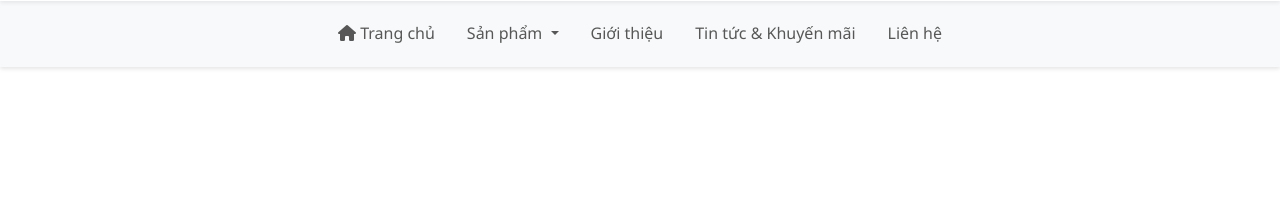
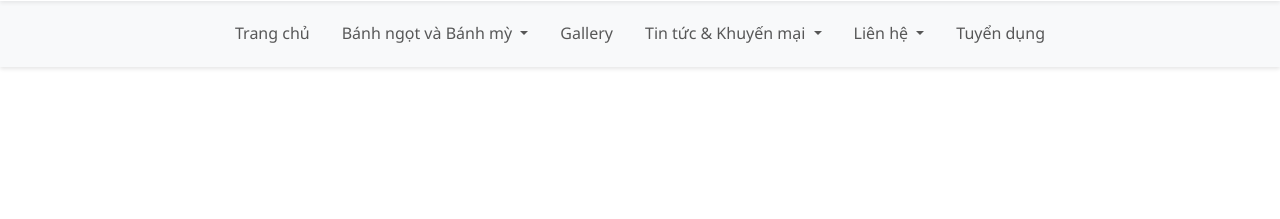
Before and after one commit to hieupv-25/WebBanBanh, a PHP site: page /WebBanBanh/header.php in a window 1280 px wide. Shown: the part 108-327 px from the top of the page. Run offline with PHP 8.4, Linux system fonts and the light colour scheme.

Commit message:
Lưu thay đổi cục bộ trước khi cập nhật main

```diff
--- a/frontend/components/header.php
+++ b/frontend/components/header.php
@@ -1,5 +1,6 @@
 <?php
-require_once '../../backend/config/config.php';
+require_once(__DIR__ . '/../../backend/config/config.php');
+
 require_once '../../backend/src/helpers/Session.php';
 ?>
 <!DOCTYPE html>
@@ -110,38 +111,82 @@
         </button>
         <div class="collapse navbar-collapse" id="navbarNav">
             <ul class="navbar-nav mx-auto">
+                <!-- Trang chủ -->
                 <li class="nav-item">
                     <a class="nav-link" href="<?= url('frontend/pages/index.php') ?>">
-                            <i class="fas fa-home"></i> Trang chủ
+                        Trang chủ
                     </a>
                 </li>
+
+                <!-- Bánh ngọt & Bánh mỳ với dropdown nhiều loại -->
                 <li class="nav-item dropdown">
                     <a class="nav-link dropdown-toggle" href="#" data-bs-toggle="dropdown">
-                            Sản phẩm
+                        Bánh ngọt và Bánh mỳ
                     </a>
                     <ul class="dropdown-menu">
                         <li><a class="dropdown-item" href="<?= url('frontend/pages/products/list.php') ?>">Tất cả sản phẩm</a></li>
                         <li><hr class="dropdown-divider"></li>
+                        <li><a class="dropdown-item" href="<?= url('frontend/pages/products/list.php?category=banh-sinh-nhat') ?>">Bánh sinh nhật</a></li>
+                        <li><a class="dropdown-item" href="<?= url('frontend/pages/products/list.php?category=banh-my') ?>">Bánh mỳ</a></li>
+                        <li><a class="dropdown-item" href="<?= url('frontend/pages/products/list.php?category=banh-tươi') ?>">Bánh tươi</a></li>
                         <li><a class="dropdown-item" href="<?= url('frontend/pages/products/list.php?category=banh-ngot') ?>">Bánh ngọt</a></li>
-                            <li><a class="dropdown-item" href="<?= url('frontend/pages/products/list.php?category=banh-my') ?>">Bánh mỳ</a></li>
-                            <li><a class="dropdown-item" href="<?= url('frontend/pages/products/list.php?category=banh-sinh-nhat') ?>">Bánh sinh nhật</a></li>
+                        <li><a class="dropdown-item" href="<?= url('frontend/pages/products/list.php?category=banh-quy-kho') ?>">Bánh quy khô</a></li>
+                        <li><a class="dropdown-item" href="<?= url('frontend/pages/products/list.php?category=chocolate') ?>">Chocolate</a></li>
+                        <li><a class="dropdown-item" href="<?= url('frontend/pages/products/list.php?category=banh-mieng-nho') ?>">Bánh miếng nhỏ</a></li>
                         <li><a class="dropdown-item" href="<?= url('frontend/pages/products/list.php?category=banh-trung-thu') ?>">Bánh trung thu</a></li>
+                        <li><a class="dropdown-item" href="<?= url('frontend/pages/products/list.php?category=phu-kien-sinh-nhat') ?>">Phụ kiện sinh nhật</a></li>
+                        <li><a class="dropdown-item" href="<?= url('frontend/pages/products/list.php?category=banh-truyen-thong') ?>">Bánh truyền thống</a></li>
+                        <li><a class="dropdown-item" href="<?= url('frontend/pages/products/list.php?category=banh-dong-lanh') ?>">Bánh đông lạnh</a></li>
                     </ul>
                 </li>
+
+                <!-- Gallery -->
                 <li class="nav-item">
-                        <a class="nav-link" href="<?= url('frontend/pages/about.php') ?>">Giới thiệu</a>
+                    <a class="nav-link" href="<?= url('frontend/pages/gallery.php') ?>">
+                        Gallery
+                    </a>
                 </li>
+
+                <!-- Tin tức & Khuyến mại với dropdown -->
+                <li class="nav-item dropdown">
+                    <a class="nav-link dropdown-toggle" href="#" data-bs-toggle="dropdown">
+                        Tin tức & Khuyến mại
+                    </a>
+                    <ul class="dropdown-menu">
+                        <li><a class="dropdown-item" href="<?= url('frontend/pages/news/list.php') ?>">Tất cả tin tức</a></li>
+                        <li><a class="dropdown-item" href="<?= url('frontend/pages/news/list.php?type=promotion') ?>">Khuyến mãi</a></li>
+                        <li><a class="dropdown-item" href="<?= url('frontend/pages/news/list.php?type=event') ?>">Sự kiện</a></li>
+                    </ul>
+                </li>
+
+                <!-- Liên hệ với submenu chi nhánh -->
+                <li class="nav-item dropdown">
+                    <a class="nav-link dropdown-toggle" href="#" data-bs-toggle="dropdown">
+                        Liên hệ
+                    </a>
+                    <ul class="dropdown-menu">
+                        <li><a class="dropdown-item" href="<?= url('frontend/pages/contact.php') ?>">Liên hệ chung</a></li>
+                        <li><a class="dropdown-item" href="<?= url('frontend/pages/about.php') ?>">Giới thiệu</a></li>
+                        <!-- Nếu bạn muốn chi nhánh cụ thể, có thể thêm ở đây -->
+                        <li><hr class="dropdown-divider"></li>
+                        <li><a class="dropdown-item" href="<?= url('frontend/pages/contact.php?branch=hanoi') ?>">Nguyễn Sơn Bakery Hà Nội</a></li>
+                        <li><a class="dropdown-item" href="<?= url('frontend/pages/contact.php?branch=bac-ninh') ?>">Bắc Ninh</a></li>
+                        <li><a class="dropdown-item" href="<?= url('frontend/pages/contact.php?branch=haiphong') ?>">Hải Phòng</a></li>
+                        <li><a class="dropdown-item" href="<?= url('frontend/pages/contact.php?branch=ecopark') ?>">Ecopark – Hưng Yên</a></li>
+                    </ul>
+                </li>
+
+                <!-- Tuyển dụng -->
                 <li class="nav-item">
-                        <a class="nav-link" href="<?= url('frontend/pages/news/list.php') ?>">Tin tức & Khuyến mãi</a>
+                    <a class="nav-link" href="<?= url('frontend/pages/careers.php') ?>">
+                        Tuyển dụng
+                    </a>
                 </li>
-                    <li class="nav-item">
-                        <a class="nav-link" href="<?= url('frontend/pages/contact.php') ?>">Liên hệ</a>
-                    </li>
+
             </ul>
         </div>
     </div>
 </nav>
-
     <!-- Flash Messages -->
     <?php if($success = Session::getFlash('success')): ?>
         <div class="container mt-3">
```
Lines whose indentation alone changed are shown as unchanged.
